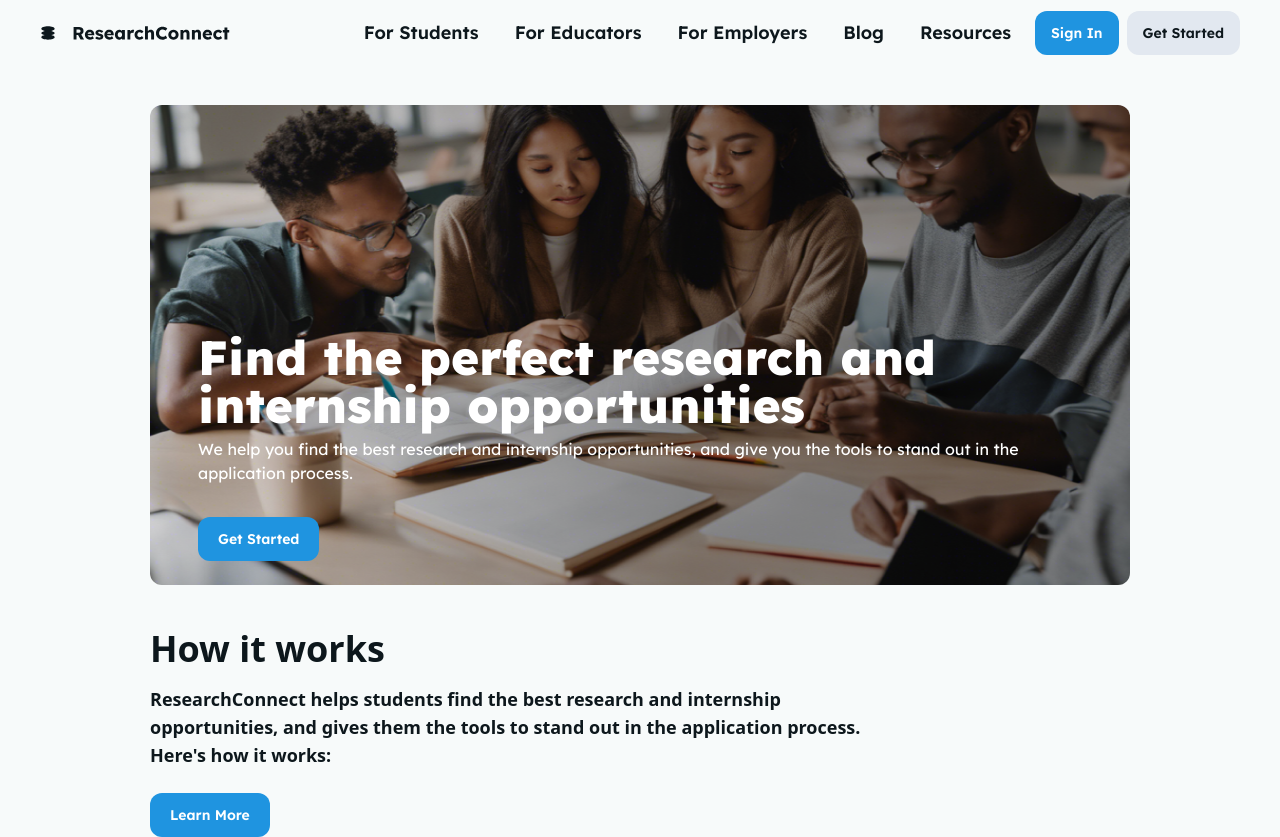
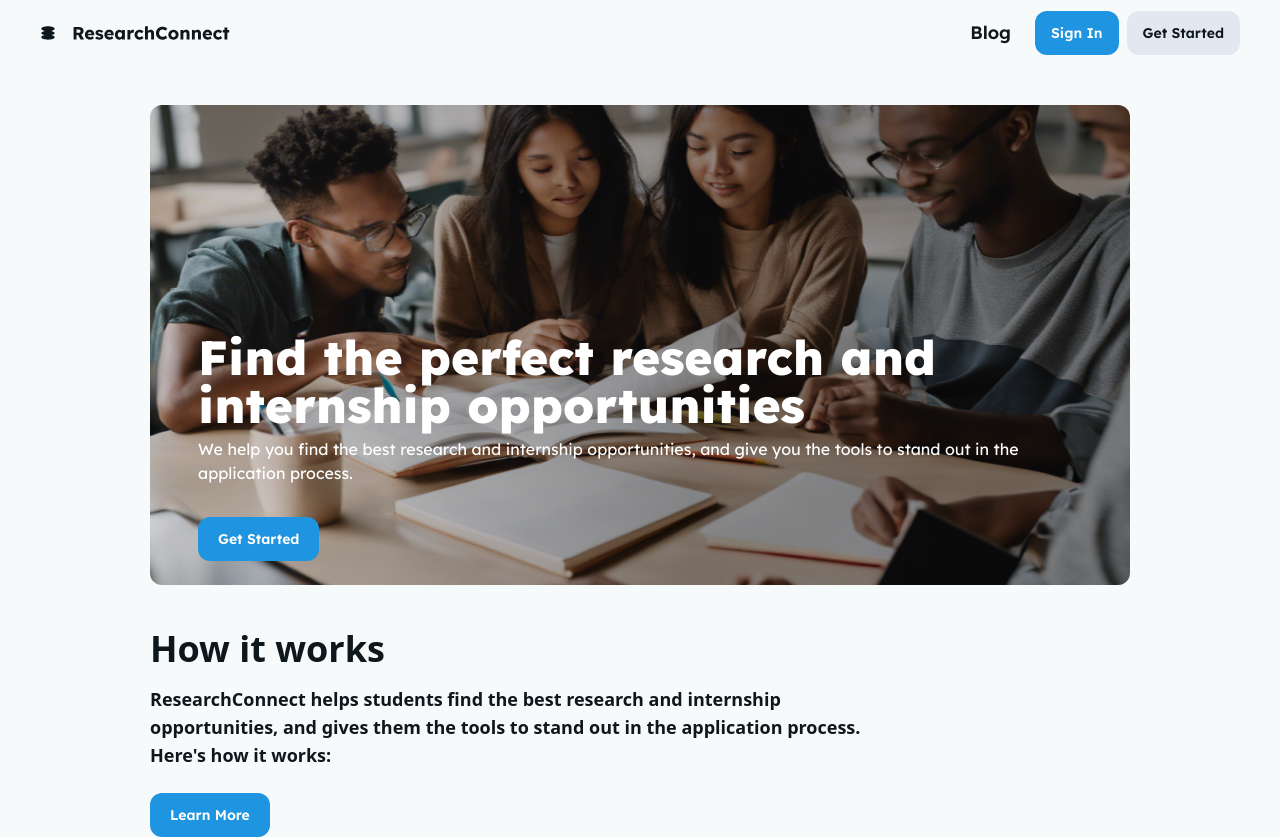
Before and after one commit to mayBeZoz/AppAdmit, a Next.js app: page / in a window 1280 px wide. Built offline with nearby package versions, Linux system fonts and the light colour scheme.

Commit message:
Update constants.ts

```diff
--- a/src/constants.ts
+++ b/src/constants.ts
@@ -1,22 +1,22 @@
 export const navLinks = [
-    {
-        name:"For Students",
-        href:"/students",
-    },
-    {
-        name:"For Educators",
-        href:"/educators",
-    },
-    {
-        name:"For Employers",
-        href:"/employers",
-    },
+    // {
+    //     name:"For Students",
+    //     href:"/students",
+    // },
+    // {
+    //     name:"For Educators",
+    //     href:"/educators",
+    // },
+    // {
+    //     name:"For Employers",
+    //     href:"/employers",
+    // },
     {
         name:"Blog",
         href:"/blog",
     },
-    {
-        name:"Resources",
-        href:"/resources",
-    },
+    // {
+    //     name:"Resources",
+    //     href:"/resources",
+    // },
 ]
```
